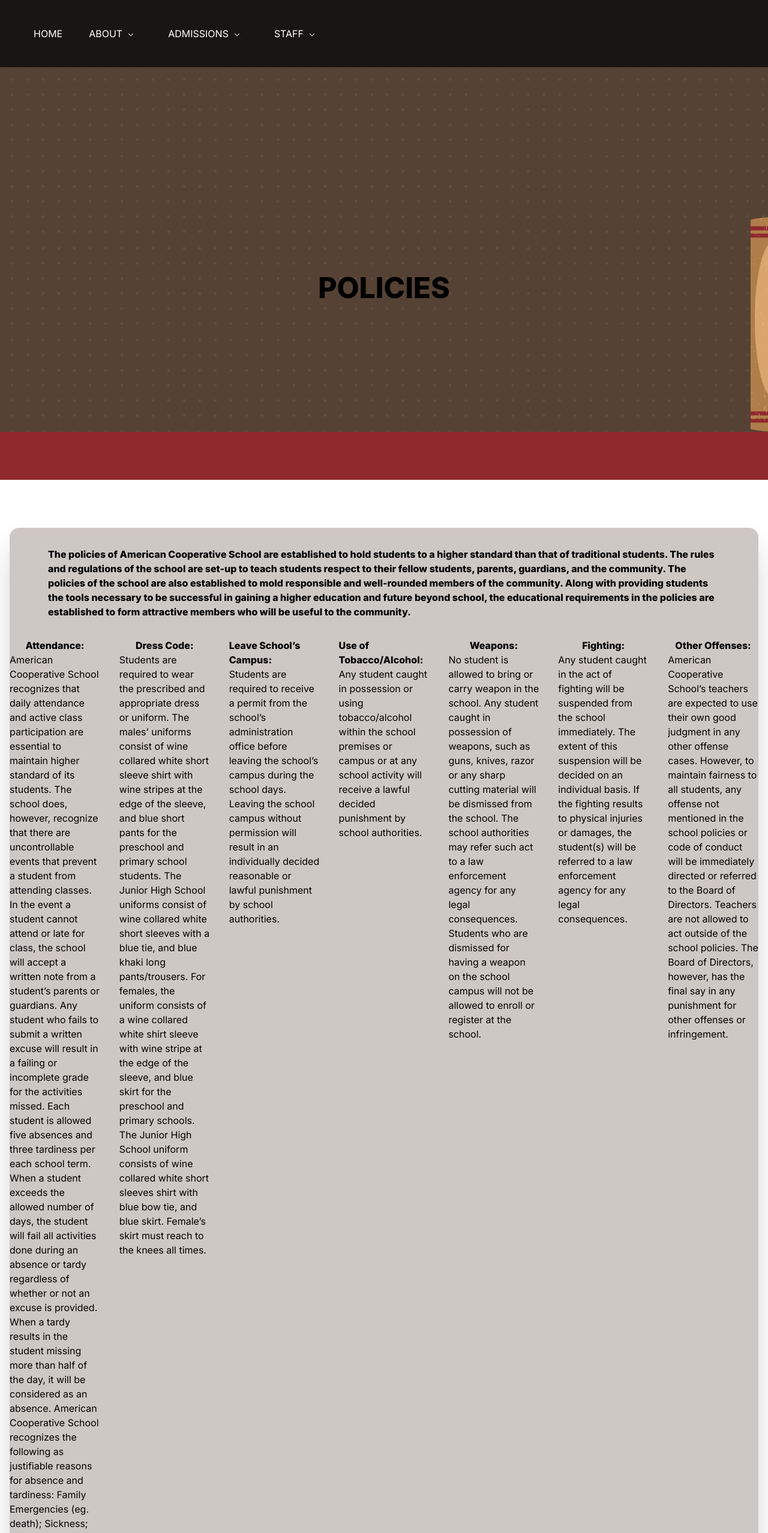
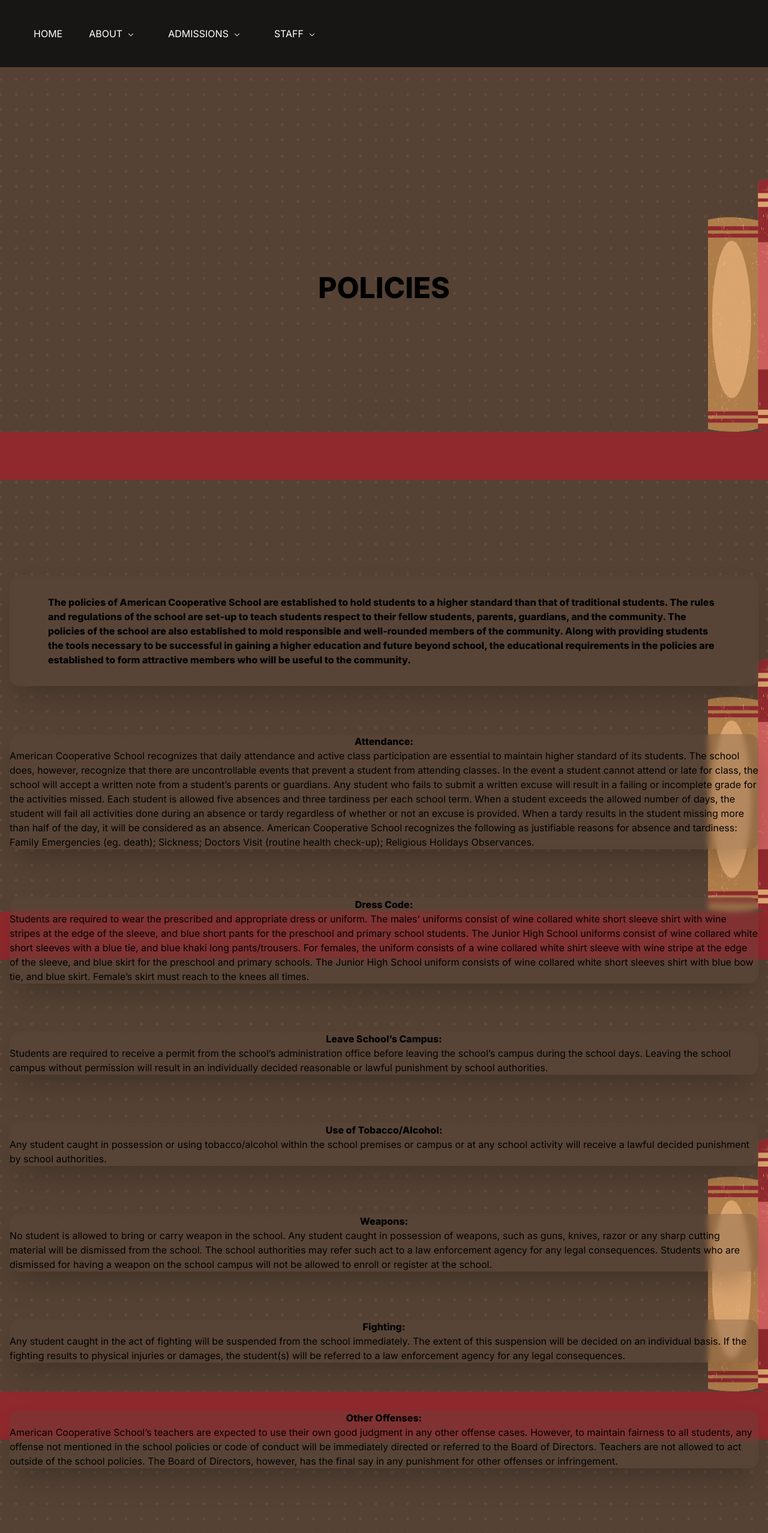
Before and after one commit to Adjoa20/ACSWebsite, a Next.js app in the folder acs-website/: page /pages/policy in a window 1280 px wide. Shown: the top 2556 px of the page at 60% size. Built offline with nearby package versions, Linux system fonts and the light colour scheme.

Commit message:
Updated Curriculum Page

```diff
--- a/acs-website/src/app/pages/curriculum/page.tsx
+++ b/acs-website/src/app/pages/curriculum/page.tsx
@@ -5,13 +5,13 @@
   return (
     <div className="md:justify-center">
       <Navbar />
-      <div className="bg-curriculumbg relative md:bg-cover h-screen md:h-full flex flex-col items-center justify-center">
+      <div className="bg-curriculumbg relative md:bg-cover min-h-screen md:h-full flex flex-col items-center justify-center">
         <div className="w-11/12 md:w-1/2 mx-auto">
           <h1 className="mt-20 md:mt-40 uppercase font-extrabold subpixel-antialiased text-center text-3xl md:text-5xl">Curriculum</h1>
         </div>
         <div className="px-4 mt-10 md:mt-10">
-          <div className="grid place-items-center grid-cols-1 w-full mx-auto max-w-5xl shadow-2xl rounded-2xl bg-[#5d4b3e] backdrop-blur-sm bg-opacity-30 my-20">
-            <p  className="md:flex md:items-center md:gap-8 md:py-8 md:px-4 xl:gap-16 sm:py-16 xl:px-16 font-extrabold">
+          <div className="place-items-center w-full mx-auto max-w-5xl shadow-2xl rounded-2xl bg-[#5d4b3e] backdrop-blur-sm bg-opacity-30 my-20">
+            <p className="md:flex md:items-center md:gap-8 md:py-8 md:px-4 xl:gap-16 sm:py-16 xl:px-16 text-wrap">
               The curriculum of American Cooperative School is based not only on the
               acquisition of knowledge but also on the development of
               problem-solving and critical-thinking skills. Using a broad
@@ -27,7 +27,7 @@
               techniques and cooperative learning, all of which are enriched with
               educationally and culturally sound field trips and excursions.
             </p>
-            <p  className="md:flex md:items-center md:gap-8 md:py-8 md:px-4 xl:gap-16 sm:py-16 xl:px-16 font-extrabold">
+            <p className="md:flex md:items-center md:gap-8 md:py-8 md:px-4 xl:gap-16 sm:py-16 xl:px-16">
               The curriculum is also based on Ghanaian, American and other
               international programs of education and incorporates the best
               educational practices from around the world. There is a strong
@@ -42,15 +42,14 @@
               until the expansion of enrollment of the student body and facilities
               that will allow for more faculties and classes per grade.
             </p>
-            <p className="md:flex md:items-center md:gap-8 md:py-8 md:px-4 xl:gap-16 sm:py-16 xl:px-16 font-extrabold">
+            <p className="md:items-center md:gap-8 md:py-8 md:px-4 xl:gap-16 sm:py-16 xl:px-16">
               The curriculum for American Cooperative School will vary as each
               student promoted to a higher grade level. The courses will be
               available to only the grade that the student is in. Each grade will be
               limited to the amount of courses they will be allowed to take. Below
-              shows a list of courses that are offered in various divisions
-              including Junior High School:
-              <p  className="md:flex md:items-center md:gap-8 md:py-8 md:px-4 xl:gap-16 sm:py-16 xl:px-16 font-extrabold">Primary School:</p>
-              <ul  className="md:flex md:items-center md:gap-8 md:py-8 md:px-4 xl:gap-16 sm:py-16 xl:px-16 font-extrabold">
+              shows a list of courses that are offered in various divisions.
+              <p className="md:items-center md:gap-8 md:py-8 md:px-4 xl:gap-16 sm:py-16 xl:px-16 font-extrabold">Primary School:</p>
+              <ul className="md:items-center md:gap-8 md:py-8 md:px-4 xl:gap-16 sm:py-16 xl:px-16 font-extrabold text-wrap list-disc">
                 <li>Language Art (English; French; Local)</li>
                 <li>Mathematics</li>
                 <li>Science (Natural; and Integrated)</li>
@@ -62,8 +61,8 @@
                 </li>
                 <li>Physical Education; Reading & Writing Workshop</li>
               </ul>
-              <p  className="md:flex md:items-center md:gap-8 md:py-8 md:px-4 xl:gap-16 sm:py-16 xl:px-16 font-extrabold">Junior High School:</p>
-              <ul  className="md:flex md:items-center md:gap-8 md:py-8 md:px-4 xl:gap-16 sm:py-16 xl:px-16 font-extrabold">
+              <p className="md:flex md:items-center md:gap-8 md:py-8 md:px-4 xl:gap-16 sm:py-16 xl:px-16 font-extrabold">Junior High School:</p>
+              <ul className="md:items-center md:gap-8 md:py-8 md:px-4 xl:gap-16 sm:py-16 xl:px-16 font-extrabold text-wrap list-disc">
                 <li>Language Art (English; French; Local)</li>
                 <li>Mathematics</li>
                 <li>General Science</li>
@@ -76,7 +75,7 @@
                 <li>Physical Education; Reading & Writing workshop </li>
               </ul>
             </p>
-            <p  className="md:flex md:items-center md:gap-8 md:py-8 md:px-4 xl:gap-16 sm:py-16 xl:px-16 font-extrabold">
+            <p className="md:flex md:items-center md:gap-8 md:py-8 md:px-4 xl:gap-16 sm:py-16 xl:px-16">
               Extra curriculum: American Cooperative School offers a wide array of
               after school programs ranging from Talent shows, Drama, Dancing,
               Spelling “B” competition and Quizzes. Among the many amenities that
--- a/acs-website/src/app/pages/policy/page.tsx
+++ b/acs-website/src/app/pages/policy/page.tsx
@@ -5,11 +5,12 @@
   return (
     <div className="md:justify-center">
       <Navbar />
-      <div className="min-h-screen flex justify-center items-center bg-policybg bg-fixed">
+      <div className=" bg-policybg min-h-screen flex justify-center items-center bg-fixed bg-no-repeat bg-cover bg-center">
         <div className="w-11/12 md:w-1/2 mx-auto">
           <h1 className="mt-10 md:mt-40 mb:20 uppercase font-extrabold subpixel-antialiased text-center text-3xl md:text-5xl">Policies</h1>
         </div>
       </div>
+      <div className="min-h-screen flex justify-center items-center bg-policybg bg-fixed bg-no-repeat bg-cover bg-center">
         <div className="px-4 mt-10 md:mt-20 mb-40">
           <div className="grid place-items-center w-full mx-auto shadow-2xl rounded-2xl bg-[#5d4b3e] backdrop-blur-sm bg-opacity-30 my-20">
             <p className="md:flex md:items-center md:gap-8 md:py-8 md:px-4 xl:gap-16 sm:py-16 xl:px-16 font-extrabold">
@@ -24,7 +25,8 @@
               requirements in the policies are established to form attractive
               members who will be useful to the community.
             </p>
-          <div className="grid grid-cols-7 gap-x-8 gap-y-4">
+          </div>
+          <div className="grid place-items-center w-full mx-auto shadow-2xl rounded-2xl bg-[#5d4b3e] backdrop-blur-sm bg-opacity-30 my-20">
             <p className="md:flex md:items-center flex flex-col">
               <span className="md:gap-8 xl:gap-16 font-extrabold">Attendance:</span>
               American Cooperative School recognizes that daily
@@ -45,6 +47,8 @@
               Emergencies (eg. death); Sickness; Doctors Visit (routine health
               check-up); Religious Holidays Observances.
             </p>
+          </div>
+          <div className="grid place-items-center w-full mx-auto shadow-2xl rounded-2xl bg-[#5d4b3e] backdrop-blur-sm bg-opacity-30 my-20">
             <p className="md:flex md:items-center flex flex-col">
               <span className="md:gap-8 xl:gap-16 font-extrabold">Dress Code:</span>
               Students are required to wear the prescribed and
@@ -60,6 +64,8 @@
               with blue bow tie, and blue skirt. Female’s skirt must reach to the
               knees all times.
             </p>
+          </div>
+          <div className="grid place-items-center w-full mx-auto shadow-2xl rounded-2xl bg-[#5d4b3e] backdrop-blur-sm bg-opacity-30 my-20">
             <p className="md:flex md:items-center flex flex-col">
               <span className="md:gap-8 xl:gap-16 font-extrabold">Leave School’s Campus:</span>
               Students are required to receive a permit from
@@ -68,6 +74,8 @@
               will result in an individually decided reasonable or lawful punishment
               by school authorities.
             </p>
+          </div>
+          <div className="grid place-items-center w-full mx-auto shadow-2xl rounded-2xl bg-[#5d4b3e] backdrop-blur-sm bg-opacity-30 my-20">
             <p className="md:flex md:items-center flex flex-col">
               <span className="md:gap-8 xl:gap-16 font-extrabold">Use of Tobacco/Alcohol:</span>
               Any student caught in possession or using
@@ -75,6 +83,8 @@
               activity will receive a lawful decided punishment by school
               authorities.
             </p>
+          </div>
+          <div className="grid place-items-center w-full mx-auto shadow-2xl rounded-2xl bg-[#5d4b3e] backdrop-blur-sm bg-opacity-30 my-20">
             <p className="md:flex md:items-center flex flex-col">
               <span className="md:gap-8 xl:gap-16 font-extrabold">Weapons:</span>
               No student is allowed to bring or carry weapon in the school.
@@ -85,6 +95,8 @@
               weapon on the school campus will not be allowed to enroll or register
               at the school.
             </p>
+          </div>
+          <div className="grid place-items-center w-full mx-auto shadow-2xl rounded-2xl bg-[#5d4b3e] backdrop-blur-sm bg-opacity-30 my-20">
             <p className="md:flex md:items-center flex flex-col">
               <span className="md:gap-8 xl:gap-16 font-extrabold">Fighting:</span>
               Any student caught in the act of fighting will be suspended
@@ -93,6 +105,8 @@
               injuries or damages, the student(s) will be referred to a law
               enforcement agency for any legal consequences.
             </p>
+          </div>
+          <div className="grid place-items-center w-full mx-auto shadow-2xl rounded-2xl bg-[#5d4b3e] backdrop-blur-sm bg-opacity-30 my-20">
             <p className="md:flex md:items-center flex flex-col mb-30">
               <span className="md:gap-8 xl:gap-16 font-extrabold">Other Offenses: </span>
               American Cooperative School’s teachers are expected to
@@ -104,6 +118,8 @@
               the final say in any punishment for other offenses or infringement.
             </p>
           </div>
+          {/* <div className="min-h-screen flex justify-center items-center bg-policybg bg-fixed bg-no-repeat bg-cover bg-center">
+          </div> */}
         </div>
       </div>
     </div>
```
Lines whose indentation alone changed are shown as unchanged.
